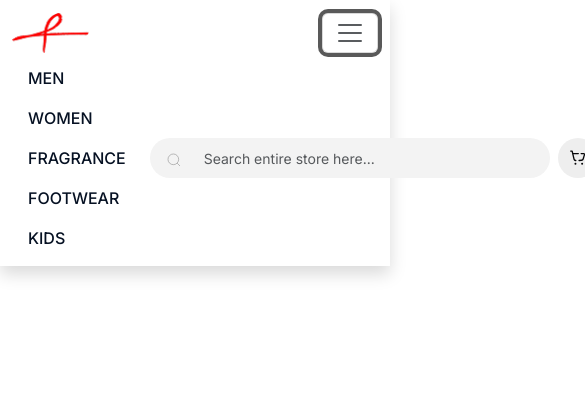
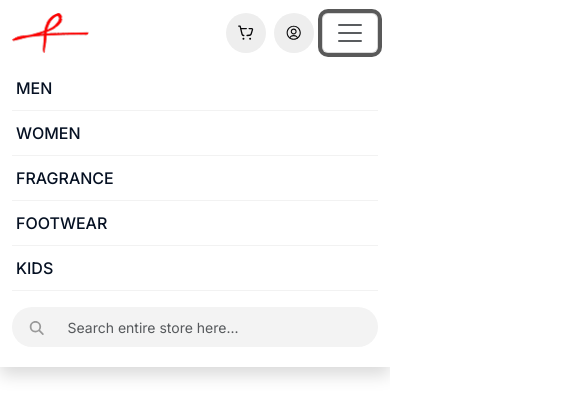
Before and after one commit to WallaceMichael/ecommerce-frontend, a React app: page / in a window 390 px wide. Both pictures are taken after a click on the button 350 px from the left and 33 px from the top of the page. Shown: the top 418 px of the page, 585 px wide, since content can reach past the window. Built offline with nearby package versions, Linux system fonts and the light colour scheme; the HTML template or start-up script is replaced by a standard one.

Commit message:
✨ feat: enhance navbar responsiveness and integrate FontAwesome search icon

```diff
--- a/src/assets/css/style.scss
+++ b/src/assets/css/style.scss
@@ -43,13 +43,61 @@ a {
 
 
 .search-box {
-    display: flex;
+  display: flex;
+  align-items: center;
+  background: #f3f3f3;
+  border-radius: 50px;
+  padding: 8px 16px;
+  height: 40px;
+
+  width: 100%;
+  max-width: 400px;
+
+  @media (max-width: 991.98px) {
+    max-width: 100%;
+    margin-top: 8px;
+  }
+}
+
+.nav-right {
+  @media (max-width: 991.98px) {
+    flex-direction: column;
+    align-items: stretch !important;
+    gap: 8px !important;
+    width: 100%;
+    padding-bottom: 12px;
+  }
+}
+
+.navbar-collapse {
+  @media (max-width: 991.98px) {
+    flex-direction: column !important;
+    align-items: flex-start !important;
+    gap: 0 !important;
+  }
+}
+
+.navbar-nav {
+  @media (max-width: 991.98px) {
+    flex-direction: column;
+    width: 100%;
+    padding: 8px 0;
+
+    .nav-link {
+      padding: 10px 4px;
+      border-bottom: 1px solid rgba(0, 0, 0, 0.05);
+    }
+  }
+}
+
+.navbar-collapse-custom {
+
+  @media (min-width: 992px) {
+    display: flex !important;
     align-items: center;
-    background: #f3f3f3;
-    border-radius: 50px;
-    padding: 8px 16px;
-    width: 400px; /* ajusta conforme quiser */
-    height: 40px;
+    gap: 1rem;
+    width: 100%;
+  }
 }
 
 .search-icon {
@@ -69,6 +117,7 @@ a {
 .search-input:focus {
     outline: none;
     box-shadow: none;
+    background: transparent;
 }
 
 .bg-body-tertiary {
@@ -85,20 +134,20 @@ a {
     background-color: #eee;
     border-radius: 50%;
 
-    color: #333; /* controla o SVG */
+    color: #333;
     transition: all 0.2s ease;
 }
 
 .icon-link .icon {
     width: 20px;
     height: 20px;
-    stroke: currentColor; /* importante pro seu SVG */
-    fill: none; /* como seu ícone é outline */
+    stroke: currentColor;
+    fill: none;
 }
 
 .icon-link:hover {
     background-color: #ddd;
-    color: #ff4d4f; /* muda o ícone */
+    color: #ff4d4f;
     transform: scale(1.05);
 }
 
--- a/src/components/Home.jsx
+++ b/src/components/Home.jsx
@@ -3,6 +3,8 @@ import { Nav, Navbar, Form } from "react-bootstrap";
 import logo from "../assets/images/Logo.png";
 import cartIcon from "../assets/icons/cart.svg";
 import user from "../assets/icons/user.svg";
+import { FontAwesomeIcon } from "@fortawesome/react-fontawesome";
+import { faSearch } from "@fortawesome/free-solid-svg-icons";
 
 const Home = () => {
   return (
@@ -11,40 +13,39 @@ const Home = () => {
         <div className="container">
           <Navbar expand="lg" className="bg-body-tertiary">
             <Navbar.Brand href="#">
-              <img src={logo} alt="" width={77} />
+              <img src={logo} alt="Logo" width={77} />
             </Navbar.Brand>
+
+            <div className="nav-icons-mobile d-flex align-items-center gap-2 d-lg-none ms-auto me-2">
+              <a href="" className="icon-link">
+                <img src={cartIcon} alt="Cart" />
+              </a>
+              <a href="" className="icon-link">
+                <img src={user} alt="User" />
+              </a>
+            </div>
 
             <Navbar.Toggle aria-controls="navbarScroll" />
 
             <Navbar.Collapse
               id="navbarScroll"
-              className="d-flex align-items-center gap-4 w-100"
+              className="navbar-collapse-custom"
             >
               {/* MENU */}
-              <Nav className="ms-3">
-                <Nav.Link>Men</Nav.Link>
-                <Nav.Link>Women</Nav.Link>
-                <Nav.Link>Fragrance</Nav.Link>
-                <Nav.Link>Footwear</Nav.Link>
-                <Nav.Link>Kids</Nav.Link>
+              <Nav className="ms-lg-3 w-lg-auto">
+                <Nav.Link href="#men">Men</Nav.Link>
+                <Nav.Link href="#women">Women</Nav.Link>
+                <Nav.Link href="#fragrance">Fragrance</Nav.Link>
+                <Nav.Link href="#footwear">Footwear</Nav.Link>
+                <Nav.Link href="#kids">Kids</Nav.Link>
               </Nav>
 
-              <div className="nav-right d-flex align-items-center gap-2 ms-auto ">
-
+              <div className="nav-right d-flex align-items-center gap-2 ms-lg-auto w-lg-auto">
                 {/* SEARCH */}
-                <Form className="search-box">
+                <Form className="search-box flex-grow-1">
                   <span className="search-icon">
-                    <svg
-                      width="16"
-                      viewBox="0 0 24 24"
-                      fill="none"
-                      stroke="currentColor"
-                    >
-                      <circle cx="11" cy="11" r="8" />
-                      <line x1="21" y1="21" x2="16.65" y2="16.65" />
-                    </svg>
+                    <FontAwesomeIcon icon={faSearch} />
                   </span>
-
                   <Form.Control
                     type="search"
                     placeholder="Search entire store here..."
@@ -52,17 +53,20 @@ const Home = () => {
                   />
                 </Form>
 
-                {/* ICONES */}
+                {/* Ícones visíveis apenas no desktop */}
+                <div className="d-none d-lg-flex align-items-center gap-2">
                   <a href="" className="icon-link">
                     <img src={cartIcon} alt="Cart" />
                   </a>
-
                   <a href="" className="icon-link">
                     <img src={user} alt="User" />
                   </a>
                 </div>
+              </div>
             </Navbar.Collapse>
           </Navbar>
+
+
         </div>
       </header>
     </>
```
Lines whose indentation alone changed are shown as unchanged.
